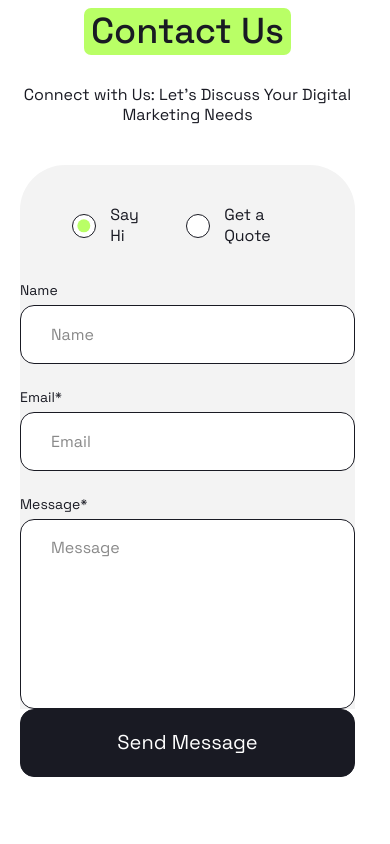
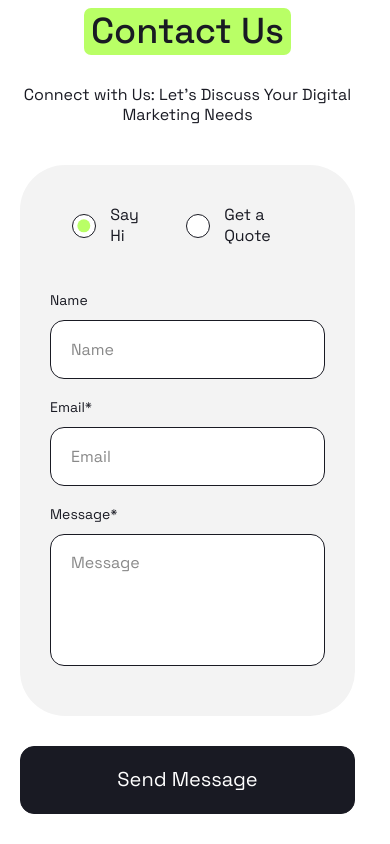
Before and after one commit to BADiM-DJ/positivus, a plain HTML site: page index.html in a window 390 px wide. Shown: the part 8915-9759 px from the top of the page. Before the commit the page ends 9722 px from the top, so only its background shows below. Drawn offline with Linux system fonts and the light colour scheme.

Commit message:
Final section Contact us

```diff
--- a/styles/blocks/_contact-us.scss
+++ b/styles/blocks/_contact-us.scss
@@ -57,5 +57,12 @@
 
   &__body {
     row-gap: 25px;
+
+    @include mobile {
+      row-gap: 20px;
+      margin-bottom: 30px;
+      padding: 10px 30px 50px;
+      border-radius: 0 0 var(--border-radius-large) var(--border-radius-large);
+    }
   }
 }
--- a/styles/blocks/_field.scss
+++ b/styles/blocks/_field.scss
@@ -3,6 +3,10 @@
   flex-direction: column;
   align-items: start;
   row-gap: 5px;
+
+  @include mobile {
+    row-gap: 10px;
+  }
 
   &__label {
     @include fluid-text(16, 14);
@@ -19,6 +23,10 @@
       background-color: var(--color-accent);
     }
 
+    @include mobile {
+      padding-inline: 20px;
+    }
+
     &:focus {
       border-color: var(--color-accent);
       outline: none;
@@ -32,6 +40,10 @@
       height: 190px;
       padding-block: 18px;
       resize: none;
+
+      @include mobile {
+        height: 132px;
+      }
     }
   }
 
```
Also changed, not shown: styles/styles.css, 1 other file.
